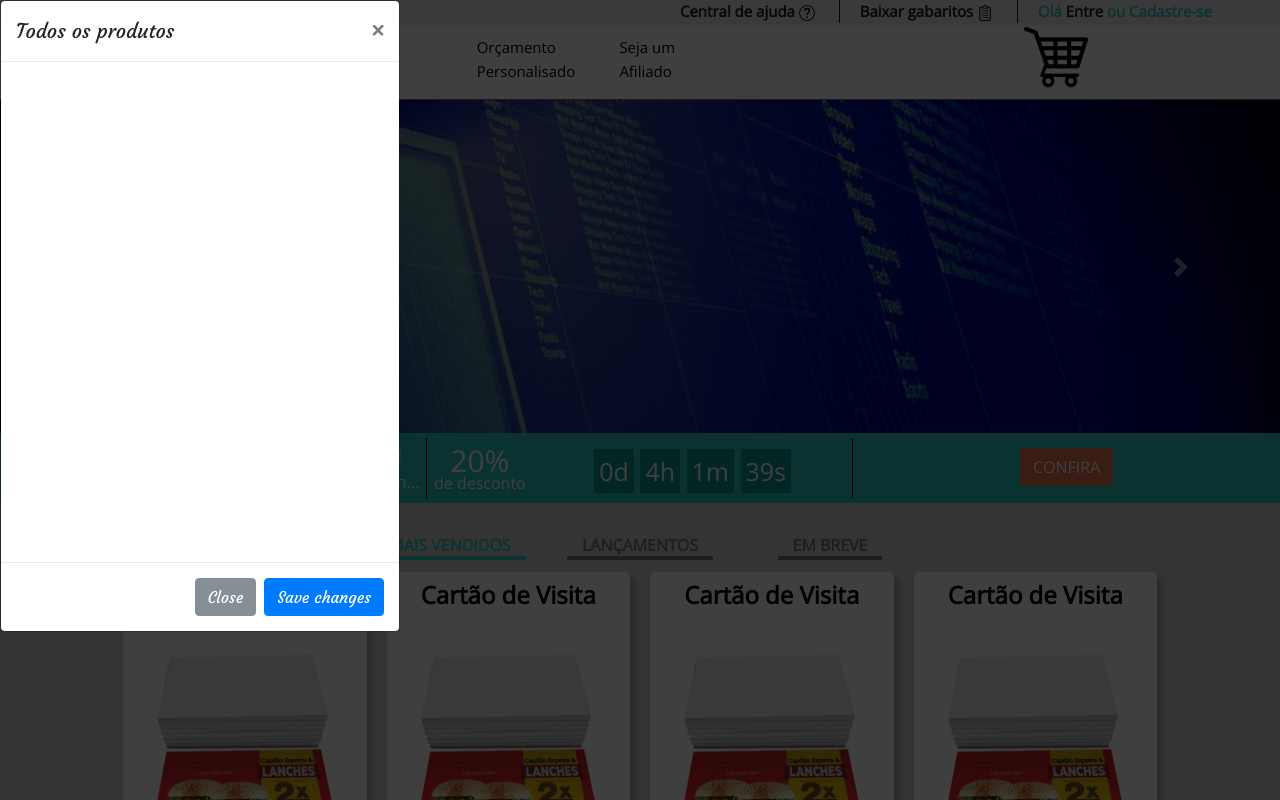
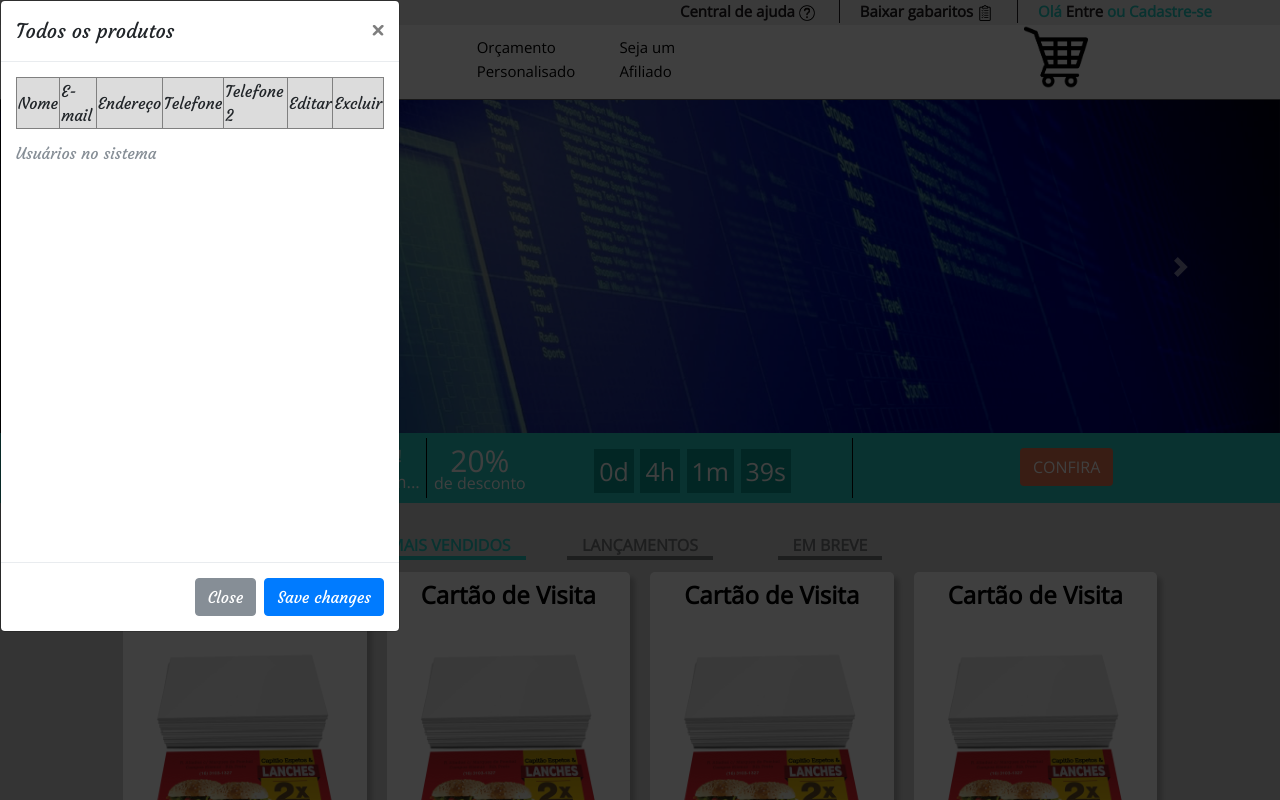
Before and after one commit to alisson04/teste3, a PHP site: page / in a window 1280 px wide, after a click on "Todos os produtos". Run offline with PHP 8.4, Linux system fonts and the light colour scheme; data that the repository does not hold is empty; some libraries are stand-ins or nearby versions; some web fonts are replaced.

Commit message:
iniciando com BD

```diff
--- a/BDler.php
+++ b/BDler.php
@@ -4,5 +4,5 @@ require 'config.php';
 require 'connection.php';
 require 'database.php';
 function retorna(){
-    return $clientes = DBRead('clientes', null, 'id, nome, email, endereco, telefone, telefone2');
+    return $clientes = DBRead('produtos', null, 'id, nome');
 }
--- a/modelos/header.php
+++ b/modelos/header.php
@@ -1,3 +1,7 @@
+<?php
+include 'BDler.php';
+$grupo = retorna();
+?>
 <!DOCTYPE html>
 <html>
     <head>
@@ -35,10 +39,10 @@
                                          style="width: 16px; left: 0px; top: 0px;"/> </a>
                             </li>
                             <li style="border-left: 1px solid #231f20;"><a href="sobre-nos.html" target="_parent" style=" padding-left: 20px;
-                                   color: #231f20;"> Baixar gabaritos
+                                                                           color: #231f20;"> Baixar gabaritos
                                     <img id="icon_interrogacao" class="icon"
-                                                          src="_imagens/icon/icon_report.png" alt="icon_interrogacao"
-                                                          style="width: 16px; left: 0px; top: 0px;"/> </a>
+                                         src="_imagens/icon/icon_report.png" alt="icon_interrogacao"
+                                         style="width: 16px; left: 0px; top: 0px;"/> </a>
                             </li>
                             <li style="border-left: 1px solid #231f20; padding-left: 20px; color: #27cbc0;">Olá
                                 <a href="#"> Entre</a> ou <a href="#" style="color: #27cbc0;">Cadastre-se</a>
@@ -70,6 +74,26 @@
                                     </button>
                                 </div>
                                 <div class="modal-body" style="height: 500px">
+                                    <table border="1">
+                                        <caption>Usuários no sistema</caption>
+                                        <tr style="background-color: #DCDCDC">
+                                            <td>Nome</td>
+                                            <td>E-mail</td>
+                                            <td>Endereço</td>
+                                            <td>Telefone</td>
+                                            <td>Telefone 2</td>
+                                            <td>Editar</td>
+                                            <td>Excluir</td>
+
+                                            <?php foreach ($grupo as $pessoa) { ?>
+
+                                            <tr>
+                                                <td><?= $pessoa['nome'] ?></td>
+                                            </tr>
+                                        <?php }
+                                        ?>
+                                        </tr>
+                                    </table>
                                 </div>
                                 <div class="modal-footer">
                                     <button type="button" class="btn btn-secondary" data-dismiss="modal">Close</button>
```
Also changed, not shown: BDsalvar.php (+3 -7 lines), index.php (+9 -6 lines).
